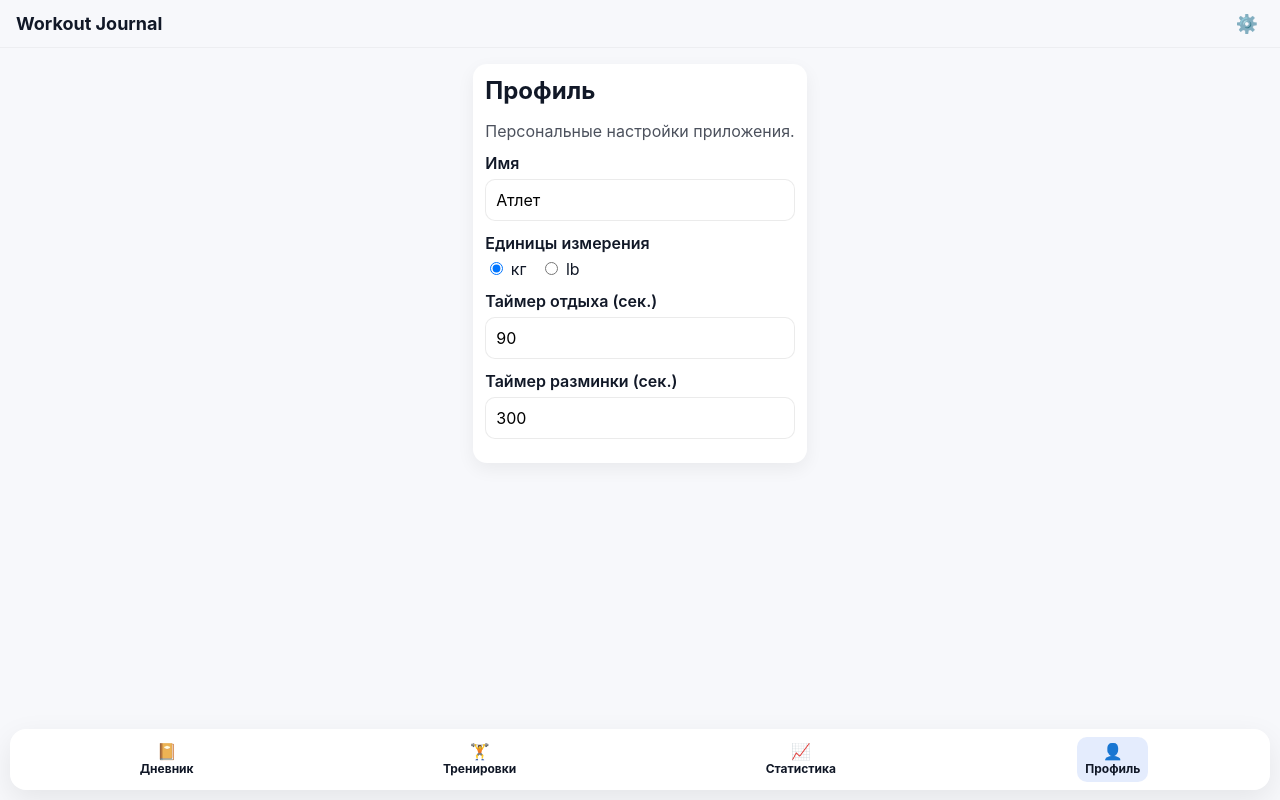
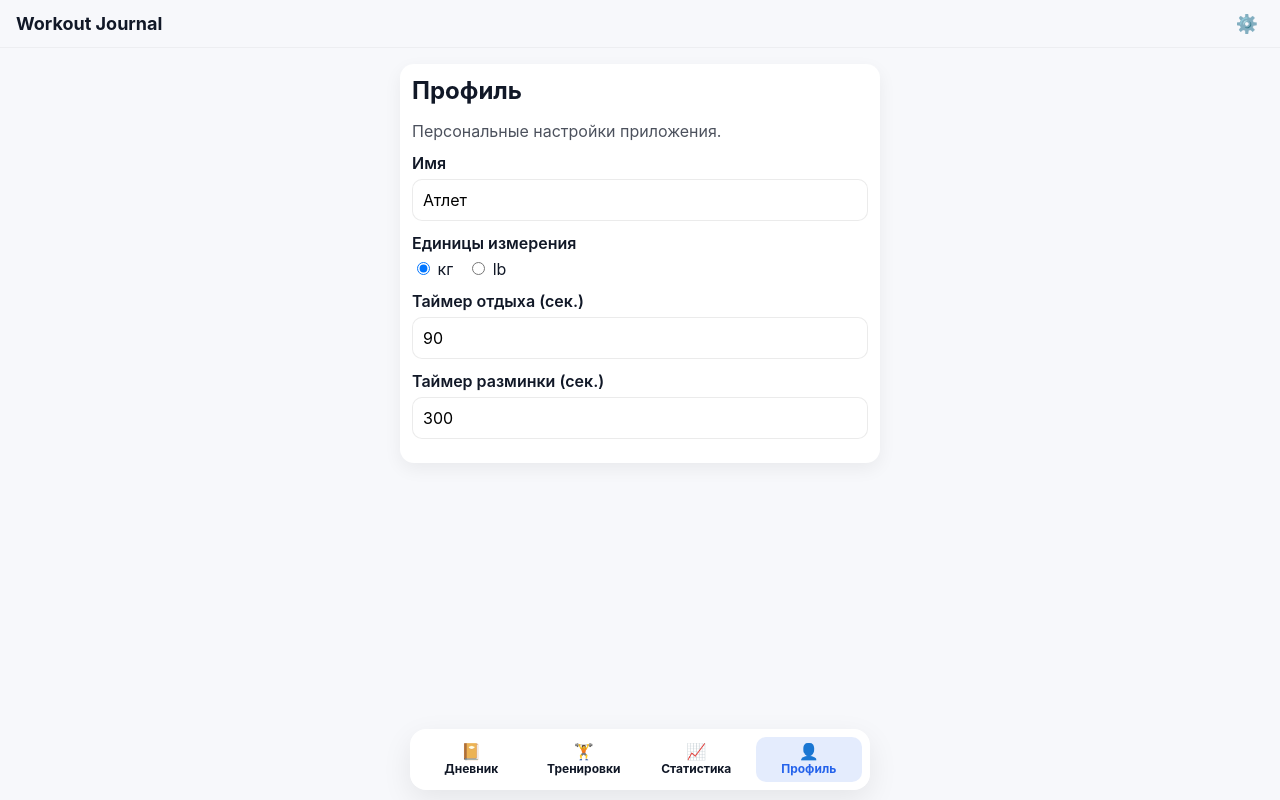
Before and after one commit to mitttel/train_better, a Vue app: page /profile in a window 1280 px wide. Built offline with nearby package versions, Linux system fonts and the light colour scheme.

Commit message:
Fix workout flows and harden mobile layout

```diff
--- a/src/App.vue
+++ b/src/App.vue
@@ -1,8 +1,10 @@
 <template>
-  <div id="app" class="app">
+  <div id="app" class="app-shell">
     <AppHeader />
-    <main class="page">
-      <router-view />
+    <main class="app-content">
+      <section class="page-container">
+        <router-view />
+      </section>
     </main>
     <BottomNav />
   </div>
@@ -14,16 +16,26 @@ import BottomNav from './components/layout/BottomNav.vue'
 </script>
 
 <style scoped>
-.app {
-  min-height: 100vh;
+.app-shell {
+  height: 100dvh;
   display: flex;
   flex-direction: column;
+  overflow: hidden;
   background: var(--bg);
   color: var(--text);
 }
-.page {
+
+.app-content {
   flex: 1;
-  /* space for bottom nav */
-  padding: 16px 16px 96px;
+  min-height: 0;
+  overflow-y: auto;
+  -webkit-overflow-scrolling: touch;
+  padding: 16px;
+  padding-bottom: calc(92px + env(safe-area-inset-bottom));
+}
+
+.page-container {
+  width: min(100%, 480px);
+  margin: 0 auto;
 }
 </style>
--- a/src/components/layout/BottomNav.vue
+++ b/src/components/layout/BottomNav.vue
@@ -24,11 +24,12 @@
 <style scoped>
 .bottom-nav {
   position: fixed;
-  bottom: 10px;
-  left: 10px;
-  right: 10px;
-  display: flex;
-  justify-content: space-around;
+  left: 50%;
+  bottom: calc(10px + env(safe-area-inset-bottom));
+  transform: translateX(-50%);
+  width: min(calc(100% - 20px), 460px);
+  display: grid;
+  grid-template-columns: repeat(4, minmax(0, 1fr));
   gap: 6px;
   background: var(--card);
   padding: 8px;
@@ -47,7 +48,7 @@
   border-radius: 10px;
   text-decoration: none;
   color: var(--text);
-  min-width: 64px;
+  min-width: 0;
 }
 
 .icon {
@@ -57,7 +58,7 @@
 
 .nav-btn.router-link-exact-active {
   background: rgba(37, 99, 235, 0.12);
-  color: var(--primary);
+  color: var(--accent);
 }
 
 .nav-btn:active {
--- a/src/components/ui/BaseInput.vue
+++ b/src/components/ui/BaseInput.vue
@@ -1,22 +1,53 @@
 <template>
   <label class="base-input">
     <span v-if="label" class="label">{{ label }}</span>
-    <input :placeholder="placeholder" v-model="modelValue" @input="$emit('update:modelValue', modelValue)" />
+    <input
+      :id="id"
+      :type="type"
+      :min="min"
+      :max="max"
+      :step="step"
+      :placeholder="placeholder"
+      :value="modelValue"
+      @input="onInput"
+    />
   </label>
 </template>
 
 <script setup lang="ts">
-import { ref, watch } from 'vue'
-const props = defineProps<{ modelValue: string; label?: string; placeholder?: string }>()
-const emit = defineEmits(['update:modelValue'])
-const modelValue = ref(props.modelValue ?? '')
-watch(() => props.modelValue, (v) => modelValue.value = v ?? '')
+interface InputProps {
+  modelValue: string | number
+  label?: string
+  placeholder?: string
+  id?: string
+  type?: 'text' | 'number' | 'email' | 'password' | 'search'
+  min?: string | number
+  max?: string | number
+  step?: string | number
+}
+
+const props = withDefaults(defineProps<InputProps>(), {
+  type: 'text'
+})
+
+const emit = defineEmits<{ (e: 'update:modelValue', value: string | number): void }>()
+
+function onInput(event: Event) {
+  const target = event.target as HTMLInputElement
+  if (props.type === 'number') {
+    emit('update:modelValue', target.value === '' ? '' : Number(target.value))
+    return
+  }
+
+  emit('update:modelValue', target.value)
+}
 </script>
 
 <style scoped>
 .base-input { display:flex; flex-direction:column; gap:6px; }
 .label { font-size:12px; color:var(--muted); }
 input {
+  width: 100%;
   padding:10px; border-radius:10px; border:1px solid rgba(0,0,0,0.08);
   font-size:16px; background:var(--card);
 }
--- a/src/style.css
+++ b/src/style.css
@@ -7,9 +7,10 @@
 }
 
 *{box-sizing:border-box}
-html,body,#app{height:100%}
+html,body,#app{height:100%; width: 100%;}
 body{
   margin:0;
+  overflow: hidden;
   font-family: Inter, ui-sans-serif, system-ui, -apple-system, "Segoe UI", Roboto, "Helvetica Neue", Arial;
   -webkit-font-smoothing:antialiased;
   -moz-osx-font-smoothing:grayscale;
@@ -21,11 +22,8 @@ body{
 h1,h2,h3{ margin:0; }
 a{ color:inherit; text-decoration:none; }
 
-.container { max-width:480px; margin:0 auto; }
-
 input, button, textarea { font-family: inherit; }
 
-/* small screen layout helpers */
-@media (min-width: 480px) {
-  .page { max-width:480px; margin:0 auto; }
+button {
+  cursor: pointer;
 }
--- a/src/views/WorkoutView.vue
+++ b/src/views/WorkoutView.vue
@@ -1,6 +1,6 @@
 <template>
-  <div>
-    <section v-if="!id">
+  <div class="page-stack">
+    <section v-if="!isEditing">
       <BaseCard>
         <h2>Тренировки</h2>
         <p class="subtitle">Создавайте и редактируйте тренировки.</p>
@@ -18,9 +18,9 @@
 
     <BaseCard v-else>
       <div class="header">
-        <input v-model="workout.name" placeholder="Название тренировки (например: Ноги)" />
+        <BaseInput v-model="editableWorkout.name" placeholder="Название тренировки (например: Ноги)" />
         <div class="meta">
-          <small>{{ workout.date }}</small>
+          <small>{{ editableWorkout.date }}</small>
           <BaseButton @click="saveDraft">Сохранить</BaseButton>
           <BaseButton @click="completeWorkout">Завершить</BaseButton>
         </div>
@@ -28,12 +28,10 @@
 
       <small v-if="workoutNameError" class="error">{{ workoutNameError }}</small>
 
-      <div class="exercises" style="margin-top:12px">
-        <div v-for="ex in workout.exercises" :key="ex.id">
-          <ExerciseItem :exercise="ex" />
-        </div>
+      <div class="exercises">
+        <ExerciseItem v-for="ex in editableWorkout.exercises" :key="ex.id" :exercise="ex" />
 
-        <div style="margin-top:12px">
+        <div class="exercise-form">
           <BaseInput v-model="newExName" placeholder="Добавить упражнение" />
           <BaseButton @click="addExercise">Добавить упражнение</BaseButton>
         </div>
@@ -44,14 +42,16 @@
 </template>
 
 <script setup lang="ts">
-import { computed, ref } from 'vue'
+import { computed, onMounted, reactive, ref } from 'vue'
 import { useRoute, useRouter } from 'vue-router'
 import { useWorkoutStore } from '../store/workoutStore'
 import BaseCard from '../components/ui/BaseCard.vue'
 import BaseButton from '../components/ui/BaseButton.vue'
 import BaseInput from '../components/ui/BaseInput.vue'
+import WorkoutCard from '../components/workout/WorkoutCard.vue'
 import ExerciseItem from '../components/workout/ExerciseItem.vue'
 import { useSettings } from '../composables/useSettings'
+import type { Workout } from '../types/workout'
 
 function uid() {
   return `${Date.now()}-${Math.floor(Math.random() * 10000)}`
@@ -60,36 +60,63 @@ function uid() {
 const route = useRoute()
 const router = useRouter()
 const store = useWorkoutStore()
-const workoutId = route.params.id as string | undefined
-const existingWorkout = workoutId ? store.workouts.find(w => w.id === workoutId) : undefined
-const isExistingWorkout = Boolean(existingWorkout)
-const workout = ref(existingWorkout ?? store.createEmptyWorkout())
-const newExName = ref('')
 const { defaultRestSec } = useSettings()
 
+const workoutNameError = ref('')
+const exerciseNameError = ref('')
+const newExName = ref('')
+
+const workoutId = computed(() => route.params.id as string | undefined)
+const isEditing = computed(() => Boolean(workoutId.value))
+
+const editableWorkout = reactive<Workout>(store.createEmptyWorkout())
+
 onMounted(() => {
-  if (workoutId && !existingWorkout) {
-    router.push('/')
-  }
+  hydrateWorkout()
 })
 
-function save() {
-  const workoutName = workout.value.name?.trim() ?? ''
-  if (!workoutName) {
-    workoutNameError.value = 'Введите название тренировки перед сохранением'
+function hydrateWorkout() {
+  const currentId = workoutId.value
+  const existingWorkout = currentId ? store.workouts.find((w) => w.id === currentId) : undefined
+
+  if (currentId && !existingWorkout) {
+    router.push('/workouts')
     return
   }
 
-  workoutNameError.value = ''
-  workout.value.name = workoutName
+  const sourceWorkout = existingWorkout ?? store.createEmptyWorkout()
+  Object.assign(editableWorkout, structuredClone(sourceWorkout))
+}
 
-  if (isExistingWorkout) {
-    store.updateWorkout(workout.value)
-  } else {
-    store.addWorkout(workout.value)
+function persistWorkout(status: Workout['status']) {
+  const workoutName = (editableWorkout.name ?? '').trim()
+  if (!workoutName) {
+    workoutNameError.value = 'Введите название тренировки перед сохранением'
+    return false
   }
 
-  router.push('/')
+  workoutNameError.value = ''
+  editableWorkout.name = workoutName
+  editableWorkout.status = status
+  editableWorkout.completedAt = status === 'completed' ? new Date().toISOString() : undefined
+
+  const exists = store.workouts.some((w) => w.id === editableWorkout.id)
+  if (exists) {
+    store.updateWorkout(structuredClone(editableWorkout))
+  } else {
+    store.addWorkout(structuredClone(editableWorkout))
+  }
+
+  router.push('/workouts')
+  return true
+}
+
+function saveDraft() {
+  persistWorkout('draft')
+}
+
+function completeWorkout() {
+  persistWorkout('completed')
 }
 
 function addExercise() {
@@ -101,20 +128,70 @@ function addExercise() {
 
   exerciseNameError.value = ''
 
-  const ex = {
+  editableWorkout.exercises.push({
     id: uid(),
-    name: newExName.value.trim(),
+    name: exerciseName,
     sets: [],
     defaultRestSec: defaultRestSec.value
-  }
+  })
 
-  workout.value.exercises.push(ex)
   newExName.value = ''
+}
+
+function startNew() {
+  const empty = store.createEmptyWorkout()
+  store.addWorkout(empty)
+  router.push({ name: 'Workout', params: { id: empty.id } })
+}
+
+function open(id: string) {
+  router.push({ name: 'Workout', params: { id } })
 }
 </script>
 
 <style scoped>
-.header { display:flex; justify-content:space-between; gap:10px; align-items:center }
-.header input { font-size:16px; padding:8px; border-radius:10px; border:1px solid rgba(0,0,0,0.08) }
-.meta { display:flex; gap:8px; align-items:center }
+.page-stack {
+  display: flex;
+  flex-direction: column;
+  gap: 12px;
+}
+
+.subtitle {
+  opacity: 0.75;
+}
+
+.list-section {
+  margin-top: 12px;
+}
+
+.header {
+  display: flex;
+  flex-direction: column;
+  gap: 12px;
+}
+
+.meta {
+  display: flex;
+  flex-wrap: wrap;
+  gap: 8px;
+  align-items: center;
+}
+
+.exercises {
+  margin-top: 12px;
+  display: flex;
+  flex-direction: column;
+  gap: 10px;
+}
+
+.exercise-form {
+  display: flex;
+  flex-direction: column;
+  gap: 8px;
+}
+
+.error {
+  margin-top: 6px;
+  color: #dc2626;
+}
 </style>
```
Also changed, not shown: src/views/HomeView.vue (+41 -9 lines).
